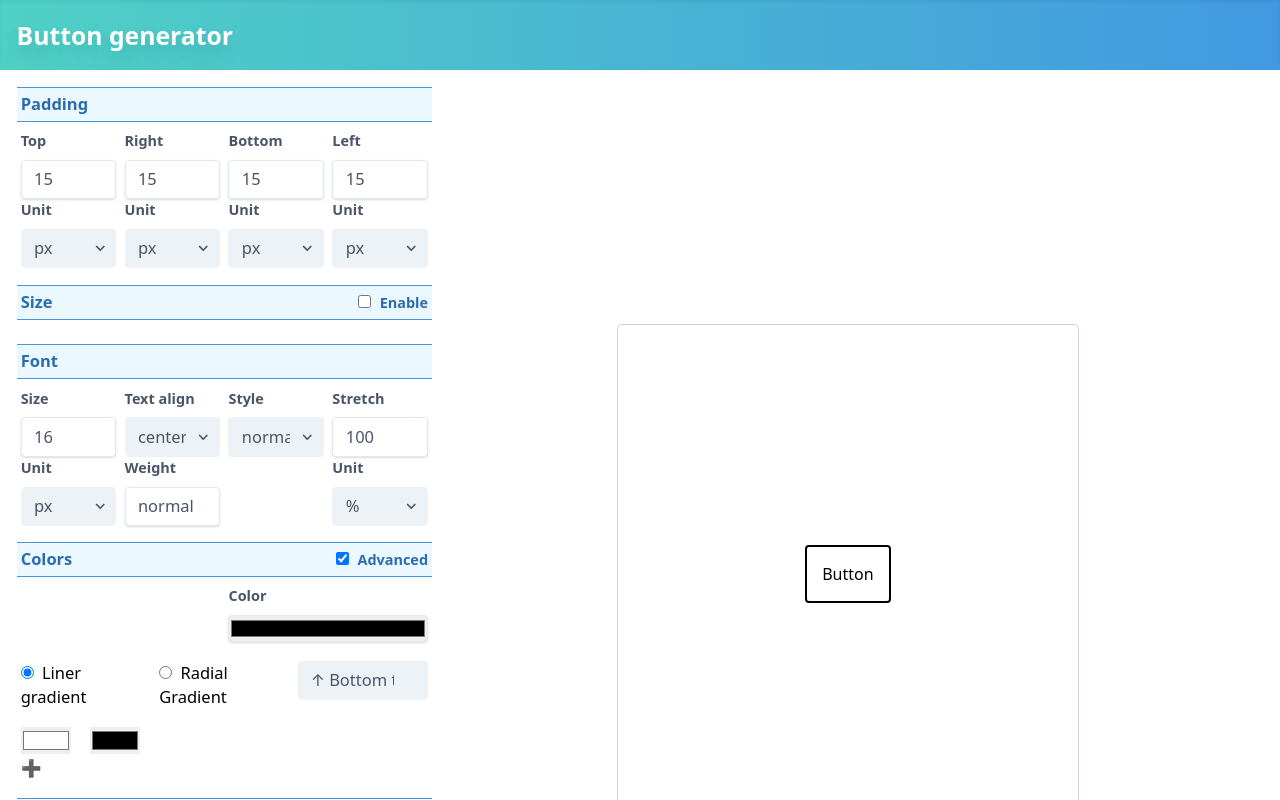
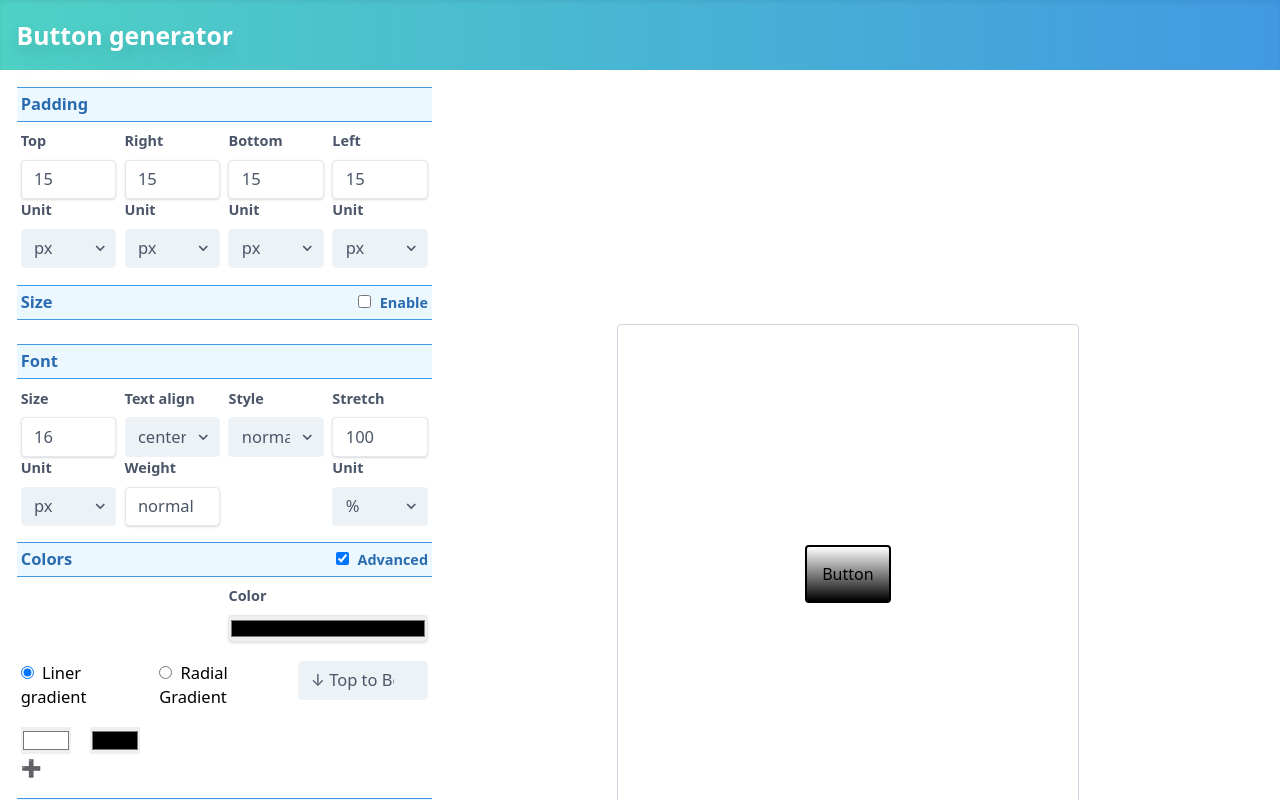
Before and after one commit to Matej-ch/button-generator, a Vue app: page / in a window 1280 px wide. Both pictures are taken after a click on the checkbox 342 px from the left and 558 px from the top of the page. Built offline with nearby package versions, Linux system fonts and the light colour scheme.

Commit message:
linear gradient wip

```diff
--- a/src/components/btnGenerator.vue
+++ b/src/components/btnGenerator.vue
@@ -96,6 +96,7 @@ export default {
                 borderBottomLeftRadius: '',
                 textShadow: '',
                 boxShadow: '',
+                backgroundImage: '',
 
             },
             units: {
@@ -135,6 +136,7 @@ export default {
                 backgroundColor: this.btnStyle.backgroundColor,
                 textShadow: this.btnStyle.textShadow,
                 boxShadow: this.btnStyle.boxShadow,
+                backgroundImage: this.btnStyle.backgroundImage
             };
 
             if(this.btnStyle.fontStyle === 'oblique') {
--- a/src/components/colorOpt.vue
+++ b/src/components/colorOpt.vue
@@ -4,7 +4,7 @@
             <p class="font-bold flex">
                 Colors
                 <span class="ml-auto">
-                    <input class="mr-2 leading-tight" type="checkbox" @click="enableAdvColor = !enableAdvColor">
+                    <input class="mr-2 leading-tight" type="checkbox" @click="enableAdvancedColor()">
                     <span class="text-sm">Advanced</span>
                 </span>
             </p>
@@ -34,18 +34,19 @@
         <transition name="fade" mode="out-in">
             <div class="flex flex-wrap w-full pt-4" v-show="enableAdvColor">
                 <div class="px-1 w-1/3">
-                    <input class="mr-2 leading-tight" type="radio" id="linearGradient" value="linear" v-model="gradientType" :checked="switchOptions">
+                    <input class="mr-2 leading-tight" type="radio" id="linearGradient" value="linear-gradient" v-model="gradientType" :checked="switchOptions">
                     <label for="linearGradient">Liner gradient</label>
                 </div>
 
                 <div class="px-1 w-1/3">
-                    <input class="mr-2 leading-tight" type="radio" id="radialGradient" value="radial" v-model="gradientType" :checked="switchOptions">
+                    <input class="mr-2 leading-tight" type="radio" id="radialGradient" value="radial-gradient" v-model="gradientType" :checked="switchOptions">
                     <label for="radialGradient">Radial Gradient</label>
                 </div>
 
                 <div class="px-1 w-1/3">
                     <select
-                        class="block appearance-none w-full bg-gray-200 border border-gray-200 text-gray-700 py-2 px-3 pr-8 rounded leading-tight focus:outline-none focus:bg-white focus:border-gray-500">
+                        class="block appearance-none w-full bg-gray-200 border border-gray-200 text-gray-700 py-2 px-3 pr-8 rounded leading-tight focus:outline-none focus:bg-white focus:border-gray-500"
+                        v-model="angle">
                         <option v-for="(option,key) in this.switchOptions" :key="key" :value="key">{{ option }}</option>
                     </select>
                 </div>
@@ -71,8 +72,9 @@ name: "colorOpt",
     },
     data: function () {
         return {
-            gradientType: 'linear',
+            gradientType: 'linear-gradient',
             enableAdvColor: this.advancedColor,
+            angle: '180',
             radialOptions: {
                 'center': 'Center',
                 'top': 'Top',
@@ -98,8 +100,11 @@ name: "colorOpt",
         }
     },
     computed: {
+        /*correctAngle() {
+            return angle
+        },*/
         switchOptions() {
-            if(this.gradientType === 'linear') {
+            if(this.gradientType === 'linear-gradient') {
                 return this.linearOptions
             } else {
                 return this.radialOptions
@@ -108,8 +113,16 @@ name: "colorOpt",
     },
     methods: {
         enableAdvancedColor() {
-            this.advancedColor = !this.advancedColor;
-            this.$emit('enableAdvancedColor',this.advancedColor);
+            this.enableAdvColor = !this.enableAdvColor;
+
+            if(this.enableAdvColor) {
+                delete this.btnStyle.backgroundColor;
+                this.btnStyle.backgroundImage = `${this.gradientType}(${this.angle}deg,white, black)`;
+            } else {
+                this.btnStyle.backgroundColor = 'white';
+            }
+
+            this.$emit('enableAdvancedColor',this.enableAdvColor);
         },
         addColorStop() {
             this.colors.push('#ffffff');
--- a/src/components/shadowOpt.vue
+++ b/src/components/shadowOpt.vue
@@ -60,7 +60,6 @@
                     </div>
                 </div>
             </transition-group>
-
 
             <a class="rounded-full h-8 w-8 flex items-center justify-center bg-orange-500 text-orange-800 font-bold ml-auto"
                v-show="textShadow"
```
